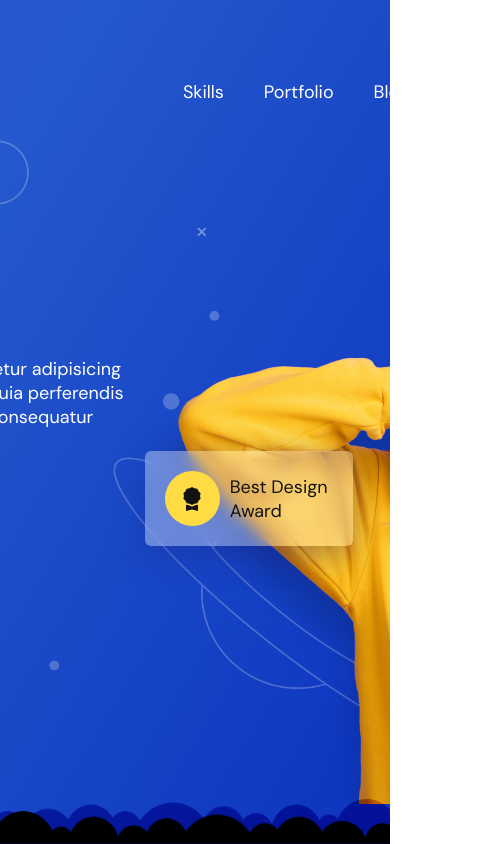
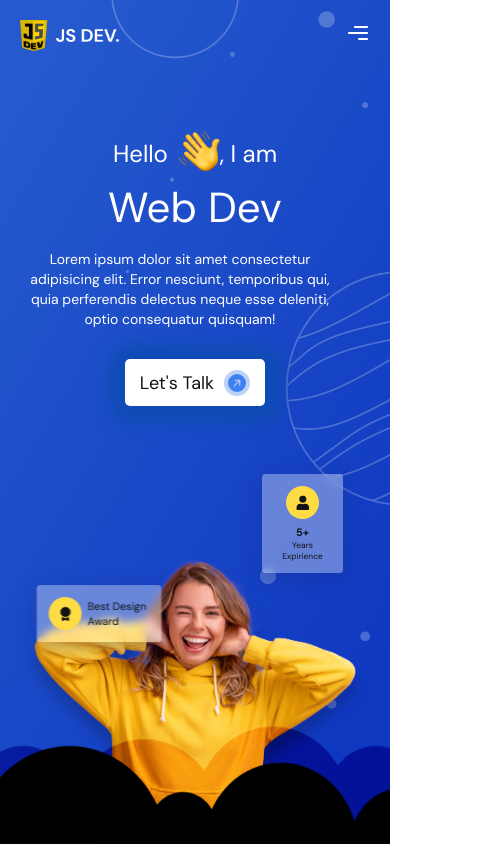
Before and after one commit to freetimezp/js-portfolio-11-web-dev, a React (Create React App) app: page / in a window 390 px wide. Shown: the top 844 px of the page, 487 px wide, since content can reach past the window. Built offline with nearby package versions, Linux system fonts and the light colour scheme.

Commit message:
15. js-portfolio-11-web-dev. Intro responsive.

```diff
--- a/src/App.js
+++ b/src/App.js
@@ -13,11 +13,11 @@ const App = () => {
   return (
     <div>
       <Intro />
-      <Skills />
+      {/* <Skills />
       <Portfolio />
       <Blogs />
       <Contact />
-      <Footer />
+      <Footer /> */}
     </div>
   );
 }
--- a/src/app.scss
+++ b/src/app.scss
@@ -10,17 +10,29 @@
 }
 
 p {
-    @include typography(18px, 400, 24px);
+    @include typography(14px, 400, 20px);
+    @include small-screen {
+        @include typography(18px, 400, 24px);
+    }
 }
 
 h2 {
-    @include typography(42px, 700, 1.2);
+    @include typography(32px, 700, 1.2);
+    @include small-screen {
+        @include typography(42px, 700, 1.2);
+    }
 }
 
 h3 {
-    @include typography(26px, 500, 1.2);
+    @include typography(14px, 500, 1.2);
+    @include small-screen {
+        @include typography(26px, 500, 1.2);
+    }
 }
 
 h4 {
-    @include typography(22px, 500, 1.2);
+    @include typography(16px, 500, 1.2);
+    @include small-screen {
+        @include typography(22px, 500, 1.2);
+    }
 }
--- a/src/components/intro/intro-content/style.scss
+++ b/src/components/intro/intro-content/style.scss
@@ -4,11 +4,23 @@
 .intro-content {
     flex-grow: 1;
     display: flex;
+    padding-top: 75px;
+    @include small-screen {
+        padding-top: 0;
         align-items: flex-end;
+    }
     .layout {
+        width: 100%;
         display: flex;
+        flex-direction: column;
+        @include small-screen {
+            flex-direction: row;
+        }
         .left-col {
+            width: 100%;
+            @include small-screen {
                 width: 45%;
+            }
             @include medium-screen {
                 padding-top: 55px;
             }
@@ -20,35 +32,72 @@
                 display: flex;
                 flex-direction: column;
                 color: $white;
+                text-align: center;
+                @include small-screen {
+                    text-align: left;
+                }
                 .small-text {
-                    @include typography(42px, 400, 48px);
+                    @include typography(24px, 400, 30px);
                     display: flex;
                     align-items: center;
+                    justify-content: center;
+                    @include small-screen {
+                        justify-content: flex-start;
+                        @include typography(42px, 400, 48px);
+                    }
                     .icon {
                         margin-left: 10px;
                     }
                 }
                 .big-text {
+                    @include typography(42px, 400, 52px);
+                    text-align: center;
+                    @include small-screen {
+                        text-align: left;
                         @include typography(62px, 400, 72px);
+                    }
                 }
             }
             p {
                 color: $white;
+                max-width: 320px;
+                margin: 15px 0;
+                text-align: center;
+                @include typography(14px, 400, 20px);
+                @include small-screen {
                     @include typography(18px, 400, 24px);
                     margin: 25px 0;
+                    padding: 0;
+                    text-align: left;
+                }
+            }
+            .call-to-action {
+                margin: 30px auto 0;
+                @include small-screen {
+                    margin: 0;
+                }
             }
         }
         .right-col {
-            width: 55%;
+            width: 100%;
             display: flex;
             align-items: flex-end;
             position: relative;
+            flex-grow: 1;
+            @include small-screen {
+                width: 55%;
+                flex-grow: unset;
+            }
             @include large-screen {
                 width: 63%;
             }
             img {
+                width: 100%;
                 display: block;
+                margin-bottom: 30px;
+                @include small-screen {
                     margin-bottom: 40px;
+                }
                 @include large-screen {
                     position: relative;
                     right: -100px;
@@ -57,7 +106,11 @@
             .highlights {
                 position: absolute;
                 border-radius: 6px;
+                transform: scale(0.6);
                 @include glassmorphism-effect;
+                @include small-screen {
+                    transform: scale(1);
+                }
                 .icon {
                     width: 55px;
                     height: 55px;
@@ -83,9 +136,13 @@
                     height: 95px;
                     display: flex;
                     align-items: center;
+                    top: 160px;
+                    left: -25px;
+                    padding: 20px 10px 20px 20px;
+                    @include small-screen {
                         top: 250px;
                         left: 0;
-                    padding: 20px 10px 20px 20px;
+                    }
                     @include medium-screen {
                         top: 250px;
                         left: 0;
@@ -102,11 +159,15 @@
                     display: flex;
                     flex-direction: column;
                     align-items: center;
-                    top: 50px;
-                    right: 60px;
+                    top: 35px;
+                    right: 0;
                     padding: 20px;
                     padding-bottom: 10px;
                     text-align: center;
+                    @include small-screen {
+                        top: 50px;
+                        right: 60px;
+                    }
                     @include medium-screen {
                         top: 50px;
                         right: 60px;
--- a/src/components/intro/navigation-bar/index.jsx
+++ b/src/components/intro/navigation-bar/index.jsx
@@ -1,4 +1,7 @@
-import React from 'react';
+import React, { useState } from 'react';
+
+import { CgMenuRight } from 'react-icons/cg';
+import { IoMdClose } from 'react-icons/io';
 
 import logo from '../../../images/logo.png';
 import CallToAction from '../../shared/CallToAction';
@@ -7,16 +10,30 @@ import { scrollToSection } from '../../utils/helpers';
 import './style.scss';
 
 const Navigation = () => {
+    const [mobileMenu, setMobileMenu] = useState(false);
+
+    const menuItemClickHandler = (section) => {
+        setMobileMenu(!mobileMenu);
+        scrollToSection(section);
+    };
+
     return (
         <div className='top-navigation-bar'>
             <div className="app-logo">
                 <img src={logo} alt="nav" />
             </div>
-            <div className="navigation">
-                <span className="navigation-item" onClick={() => scrollToSection("skills")}>Skills</span>
-                <span className="navigation-item" onClick={() => scrollToSection("portfolio")}>Portfolio</span>
-                <span className="navigation-item" onClick={() => scrollToSection("blogs")}>Blogs & Articles</span>
-                <CallToAction text="Contact Me" action={() => scrollToSection("contact")} />
+            <div className="mobile-menu" onClick={() => setMobileMenu(!mobileMenu)}>
+                {mobileMenu ? (
+                    <IoMdClose size={24} color="#fff" />
+                ) : (
+                    <CgMenuRight size={24} color="#fff" />
+                )}
+            </div>
+            <div className={`navigation ${mobileMenu ? 'active' : ''}`}>
+                <span className="navigation-item" onClick={() => menuItemClickHandler("skills")}>Skills</span>
+                <span className="navigation-item" onClick={() => menuItemClickHandler("portfolio")}>Portfolio</span>
+                <span className="navigation-item" onClick={() => menuItemClickHandler("blogs")}>Blogs & Articles</span>
+                <CallToAction text="Contact Me" action={() => menuItemClickHandler("contact")} />
             </div>
         </div>
     );
--- a/src/components/intro/navigation-bar/style.scss
+++ b/src/components/intro/navigation-bar/style.scss
@@ -6,11 +6,18 @@
     display: flex;
     align-items: center;
     justify-content: space-between;
-    margin-top: 68px;
+    margin-top: 20px;
+    @include small-screen {
+        margin-top: 60px;
+    }
     .app-logo {
-        width: 143px;
+        width: 100px;
+        flex-shrink: 0;
         cursor: pointer;
         transition: all 0.4s ease-in-out;
+        @include small-screen {
+            width: 143px;
+        }
         img {
             width: 100%;
             display: block;
@@ -20,18 +27,54 @@
             transform: scale(1.05);
         }
     }
+    .mobile-menu {
+        position: relative;
+        z-index: 99;
+        @include small-screen {
+            display: none;
+        }
+    }
     .navigation {
-        display: flex;
         align-items: center;
+        position: fixed;
+        width: 100%;
+        height: 100%;
+        top: 0;
+        left: 0;
+        background-color: $black;
+        z-index: 9;
+        display: none;
+        flex-direction: column;
+        justify-content: center;
+        gap: 35px;
+        @include small-screen {
+            display: flex;
+            flex-direction: row;
+            align-items: center;
+            position: relative;
+            width: auto;
+            height: auto;
+            gap: unset;
+            background-color: transparent;
+        }
+        &.active {
+            display: flex;
+            .call-to-action {
+                box-shadow: none;
+            }
+        }
         .navigation-item {
             color: $white;
-            @include typography(18px, 400, 1);
+            @include typography(24px, 700, 1);
             margin-right: 20px;
             padding: 5px 10px;
             box-shadow: inset 0 0 0 0 $white;
             transition: all 0.4s ease-in-out;
             cursor: pointer;
             border-radius: 5px;
+            @include small-screen {
+                @include typography(18px, 400, 1);
+            }
             &:hover {
                 box-shadow: inset 200px 0 0 0 #bdd2f7;
                 color: $black;
--- a/src/components/intro/style.scss
+++ b/src/components/intro/style.scss
@@ -1,3 +1,6 @@
+@import '../../style-config/variable.scss';
+@import '../../style-config/mixins.scss';
+
 .intro-section {
     width: 100%;
     height: 100vh;
@@ -12,27 +15,39 @@
         position: absolute;
         background-image: url("../../images/vector-background.png");
         background-size: cover;
-        background-position: center center;
+        background-position: center right;
         background-repeat: no-repeat;
         z-index: 0;
         opacity: 0.4;
+        @include small-screen {
+            background-position: center center;
+        }
     }
     .cloud {
         position: absolute;
         bottom: 0;
         left: 0;
-        width: 100%;
+        width: 300%;
         z-index: 2;
+        @include small-screen {
+            width: 100%;
+        }
     }
     .cloud-soft {
         z-index: 1;
         mix-blend-mode: soft-light;
+        @include small-screen {
+            width: 100%;
+        }
     }
     .content {
-        width: 1200px;
+        width: 100%;
         padding: 0 20px;
         position: relative;
         display: flex;
         flex-direction: column;
+        @include small-screen {
+            width: 1200px;
+        }
     }
 }
--- a/src/style-config/mixins.scss
+++ b/src/style-config/mixins.scss
@@ -15,6 +15,12 @@
 
 @mixin medium-screen {
     @media only screen and (min-width: 1024px) {
+        @content;
+    }
+}
+
+@mixin small-screen {
+    @media only screen and (min-width: 768px) {
         @content;
     }
 }
```
Lines whose indentation alone changed are shown as unchanged.
